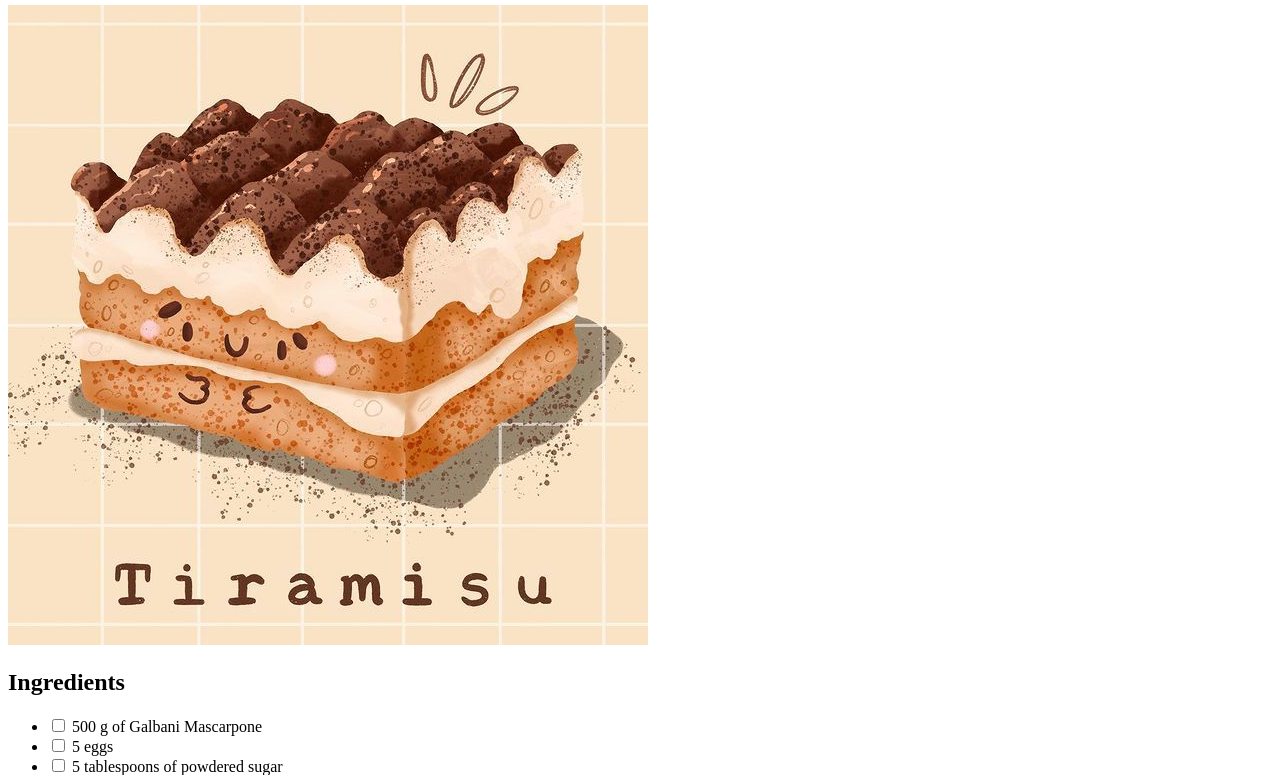
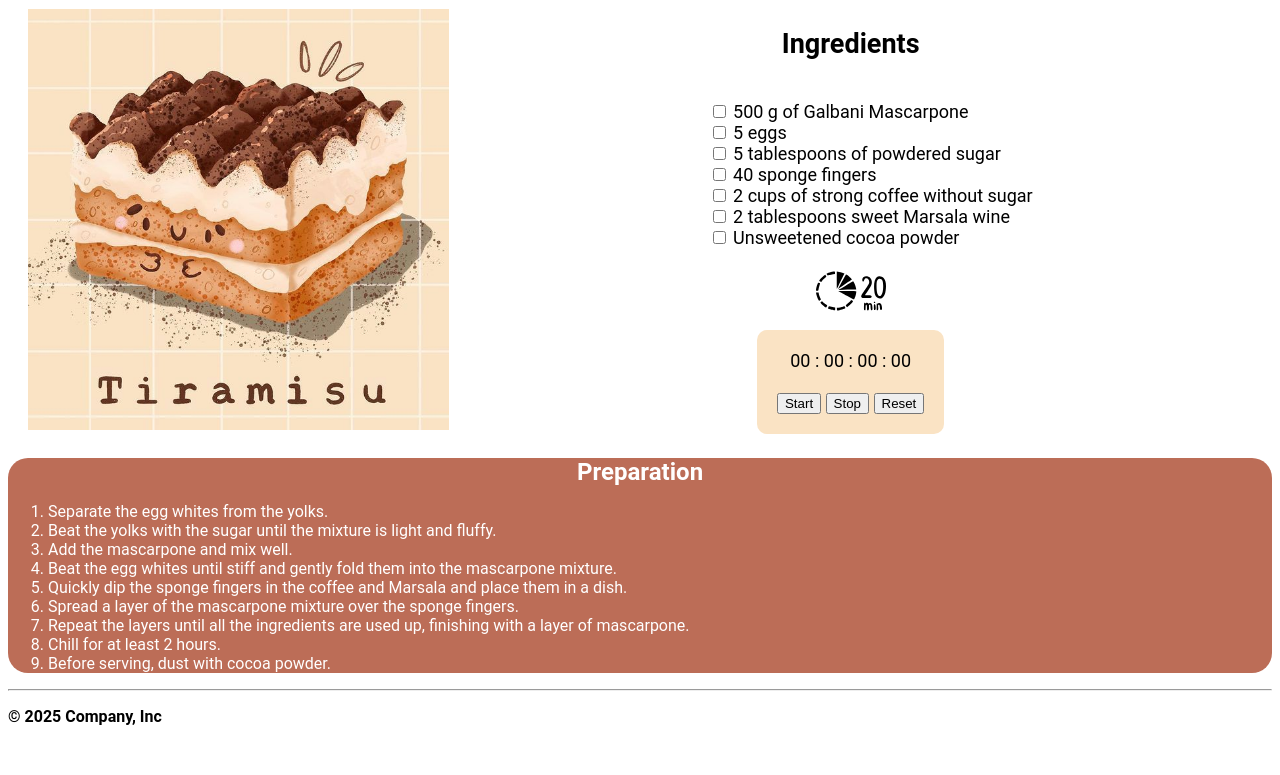
Before and after one commit to Akalchi/my-favorite-food-sass, a website: page index.html in a window 1280 px wide. Shown: the part 75-850 px from the top of the page. After the commit the page ends 817 px from the top, so only its background shows below. Drawn offline with Linux system fonts and the light colour scheme.

Commit message:
"css finished"

```diff
--- a/index.html
+++ b/index.html
@@ -16,7 +16,6 @@
     <div class="middle_container_img">
         <img src="./assets/img/tiramisu.jpg" alt="Tiramisu">
     </div>
-    <div class="ingredients_container">
     <div class="ingredients_container">
         <h2>Ingredients</h2>
         <ul class="ingredients_list">
@@ -63,10 +62,8 @@
             </label>
           </li>
         </ul>
-    </div>
-    <div class="time">
-        <img src="./assets/img/house_clock.png" alt="Clock icon indicating preparation time" class="clock_photo">
-        <p>20 min</p>
+    <div class="time_photo">
+        <img src="./assets/img/time_photo.svg" alt="Clock icon indicating preparation time" class="clock_photo">
     </div>
 
     <div class="wrapper">
@@ -85,7 +82,7 @@
             <button id="reset">Reset</button>
         </div>
     </div>
-
+ </section>
  <section class="preparation">
   <h3 class="preparation_title">Preparation</h3>
     <ol class="preparation_list">
@@ -100,9 +97,7 @@
         <li>Before serving, dust with cocoa powder.</li>
     </ol>
 </section>
-
- </section>
-
+<hr>
  <footer>
   <div class="copy_text">
       <p>© 2025 Company, Inc</p>
--- a/scss/main.scss
+++ b/scss/main.scss
@@ -1,10 +1,79 @@
 $base-color: #FAE3C4;
+$font: roboto, sans-serif;
+$brown: #BC6D57;
 
+body{
+    font-family: $font;
+  header{
+    background-color: $brown;
+    text-align: center;
+    color: white;
+    border-radius: 20px;
+  }
+}
+ main{
+    .middle_container{
+        flex: 1;
+        display: flex;
+        justify-content: center;
+        align-items: center;
+        .middle_container_img{
+            flex: 1;
+            display: flex;
+            width: 50%;
+            border-radius: 20px;
+             img{
+               object-fit: cover;
+                padding-left: 20px;
+                max-width: 100%;
+                height: auto;
+             }
+        }
+    }
+    .ingredients_container{
+        flex: 2;
+        display: flex;
+        flex-direction: column;
+         justify-content: flex-start;
+        align-items: center;
+        width: 50%;
+        font-size: large;
+        .ingredients_list {
+            list-style: none;
+        }
+        .time_photo{
+            img{
+                width: 70px;
+                height: 50px;
+                margin-bottom: 10px;
+            }
+        }
+        .wrapper{
+            display: flex;
+            flex-direction: column;
+            align-items: center;
+            gap: 20px;
+            background-color: $base-color;
+            padding: 20px;
+            border-radius: 10px;
+            margin: auto;
 
-header{
-    background-color: $base-color;
+        }
+    }
+    .preparation{
+        background-color: $brown;
+        color: white;
+        margin: auto;
+        border-radius: 20px;
+        .preparation_title{
+            font-size: x-large;
+            font-weight: bold;
+            margin-bottom: 10px;
+            text-align: center;
+        }
+     }
+     footer{
+        font-weight: bold;
+     }
 
 }
-.middle_container{
-
-}
```
Also changed, not shown: assets/img/time_photo.svg (added), css/main.css, 1 other file. Lines whose indentation alone changed are shown as unchanged.
